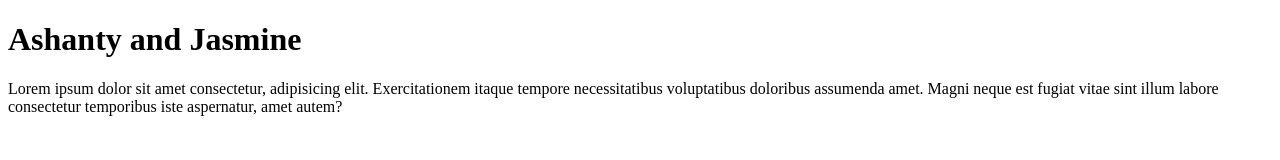
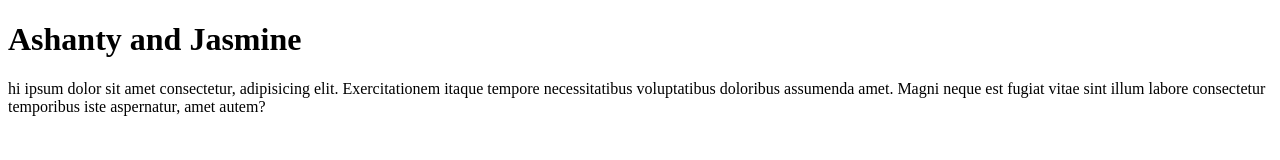
Before and after one commit to Lethe-design/jojo-bizarre-adventure, a plain HTML site: page index.html in a window 1280 px wide. Drawn offline with Linux system fonts and the light colour scheme.

Commit message:
changes to hi

```diff
--- a/index.html
+++ b/index.html
@@ -8,7 +8,7 @@
 <body>
     <header>
     <h1> Ashanty and Jasmine </h1>
-    <p> Lorem ipsum dolor sit amet consectetur, adipisicing elit. Exercitationem itaque tempore necessitatibus voluptatibus doloribus assumenda amet. Magni neque est fugiat vitae sint illum labore consectetur temporibus iste aspernatur, amet autem?</p>
+    <p> hi ipsum dolor sit amet consectetur, adipisicing elit. Exercitationem itaque tempore necessitatibus voluptatibus doloribus assumenda amet. Magni neque est fugiat vitae sint illum labore consectetur temporibus iste aspernatur, amet autem?</p>
     </header>
 </body>
 </html>
```
